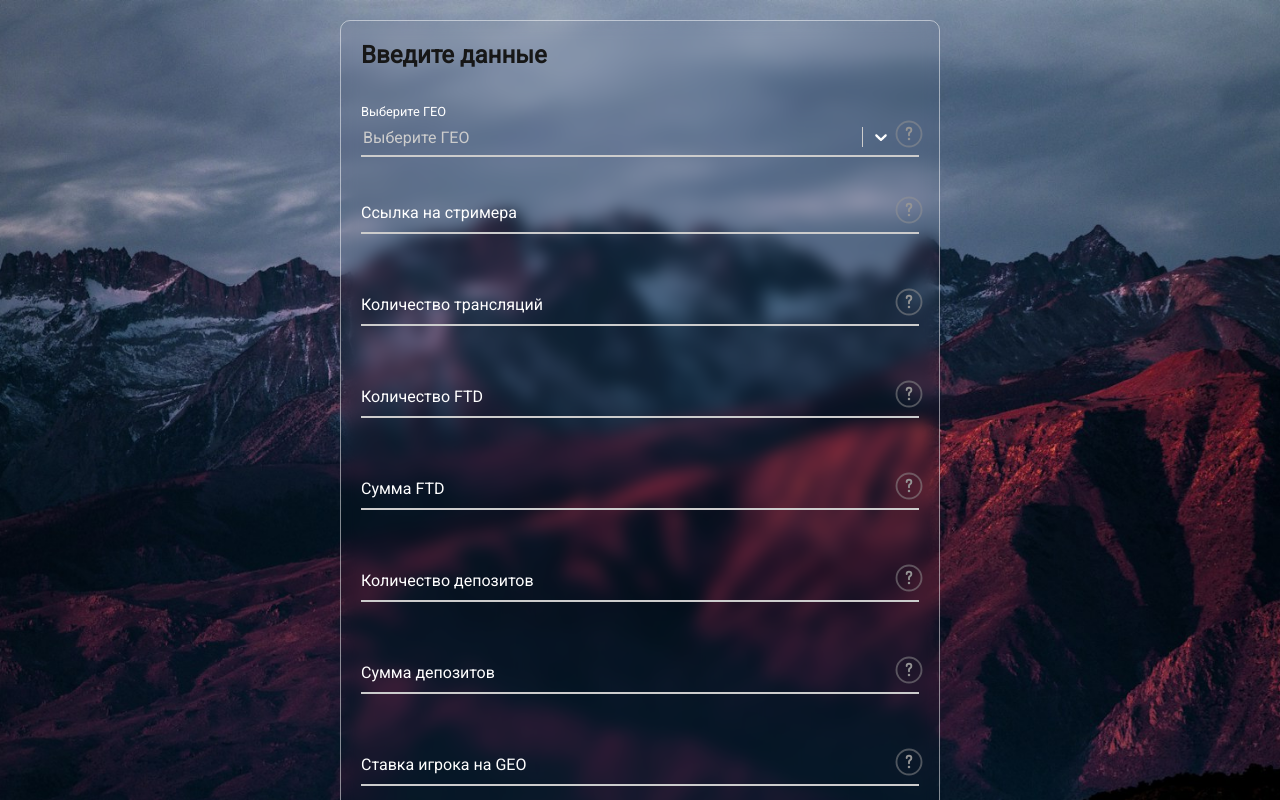
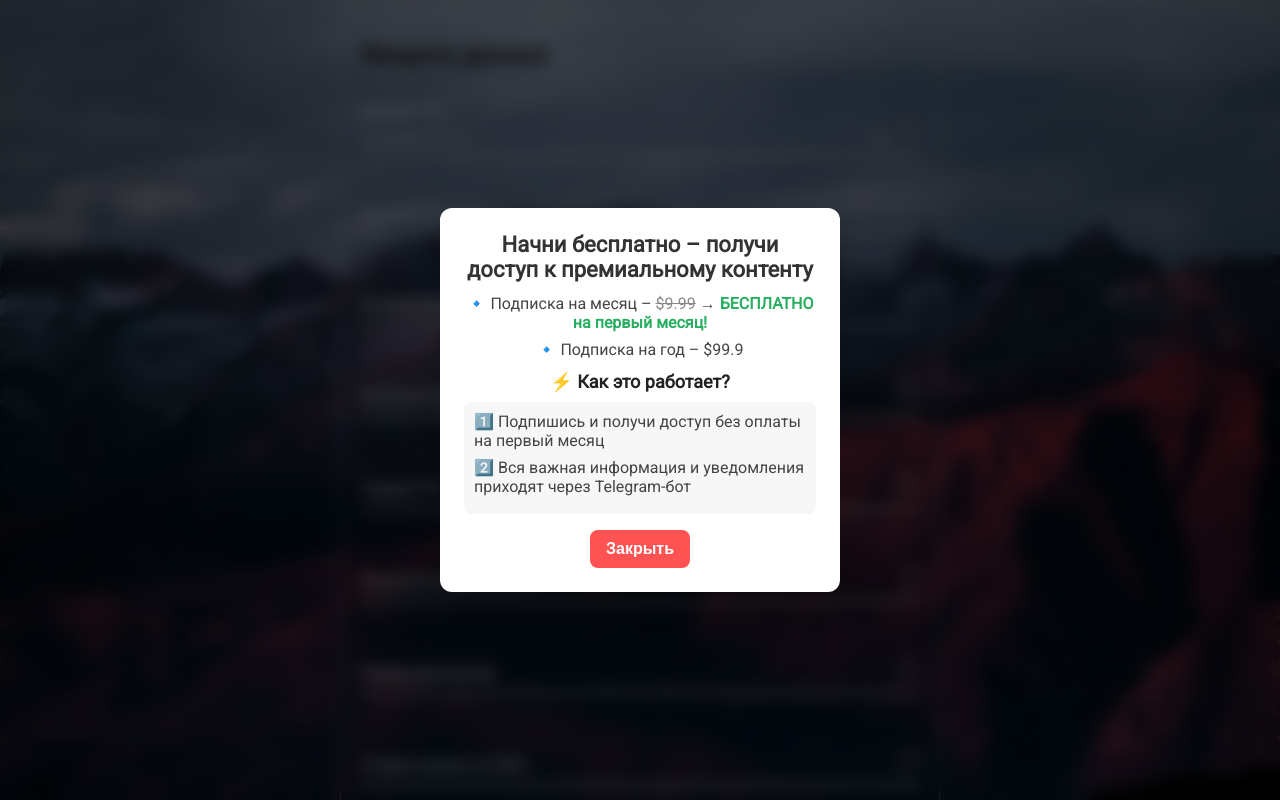
Before and after one commit to MrEwgenius/TgBotStreamers, a Next.js app: page / in a window 1280 px wide. Shown: the top 800 px of the page. Built offline with nearby package versions, Linux system fonts and the light colour scheme.

Commit message:
add Popup

```diff
--- a/src/app/page.jsx
+++ b/src/app/page.jsx
@@ -6,6 +6,7 @@ import GeoSelect from "@/components/Select/GeoSelect";
 import { fieldsConfig } from "@/config/fieldsConfig";
 import { geoOptions } from "@/config/geoOptions";
 import PayButton from "@/components/PayButton/PayButton";
+import { Popup } from "@/components/Popup/Popup";
 
 export default function Home() {
   const [errors, setErrors] = useState({});
@@ -25,6 +26,8 @@ export default function Home() {
   const [results, setResults] = useState(null);
   const [streamerLink, setStreamerLink] = useState("");
   const [activeHint, setActiveHint] = useState(null);
+  const [showPopup, setShowPopup] = useState(false);
+
   const formRef = useRef(null);
   const resultsRef = useRef(null);
 
@@ -158,8 +161,18 @@ export default function Home() {
       resultsRef.current.scrollIntoView({ behavior: "smooth" });
     }
   }, [results]);
+
+  // Проверка первого посещения
+  useEffect(() => {
+    const hasSeenPopup = localStorage.getItem("hasSeenPopup");
+    if (!hasSeenPopup) {
+      setShowPopup(true);
+      localStorage.setItem("hasSeenPopup", "true");
+    }
+  }, []);
   return (
     <div className={styles.container}>
+      {showPopup && <Popup onClose={() => setShowPopup(false)} />}
       <form className={styles.form} onSubmit={handleSubmit}>
         <h2 className={styles.title}>Введите данные</h2>
         <GeoSelect
--- /dev/null
+++ b/src/components/Popup/Popup.jsx
@@ -0,0 +1,26 @@
+import styles from "./Popup.module.scss";
+
+export const Popup = ({ onClose }) => {
+  return (
+    <div className={styles.popupOverlay}>
+      <div className={styles.popupContent}>
+        <h2>Начни бесплатно – получи доступ к премиальному контенту</h2>
+        <p>
+          🔹 Подписка на месяц – <span className={styles.strikeThrough}>$9.99</span>{" "}
+          → <span className={styles.freeHighlight}>БЕСПЛАТНО на первый месяц!</span>
+        </p>
+        <p>🔹 Подписка на год – $99.9</p>
+        <h3>⚡ Как это работает?</h3>
+        <div className={styles.infoContainer}>
+          <p>1️⃣ Подпишись и получи доступ без оплаты на первый месяц</p>
+          <p>
+            2️⃣ Вся важная информация и уведомления приходят через Telegram-бот
+          </p>
+        </div>
+        <button onClick={onClose} className={styles.popupCloseButton}>
+          Закрыть
+        </button>
+      </div>
+    </div>
+  );
+};
--- /dev/null
+++ b/src/components/Popup/Popup.module.scss
@@ -0,0 +1,90 @@
+.popupOverlay {
+    position: fixed;
+    top: 0;
+    left: 0;
+    width: 100%;
+    height: 100%;
+    background: rgba(0, 0, 0, 0.6);
+    display: flex;
+    justify-content: center;
+    align-items: center;
+    z-index: 1000;
+    backdrop-filter: blur(8px);
+    -webkit-backdrop-filter: blur(8px);
+  }
+
+  .popupContent {
+    background: #fff;
+    padding: 24px;
+    border-radius: 12px;
+    box-shadow: 0 10px 30px rgba(0, 0, 0, 0.2);
+    max-width: 400px;
+    text-align: center;
+    animation: fadeIn 0.3s ease-in-out;
+  }
+
+  .popupContent h2 {
+    font-size: 22px;
+    color: #333;
+    margin-bottom: 12px;
+  }
+
+  .popupContent p {
+    font-size: 16px;
+    color: #444;
+    margin-bottom: 8px;
+  }
+
+  .popupContent h3 {
+    font-size: 18px;
+    color: #222;
+    margin-top: 12px;
+  }
+
+  .infoContainer {
+    background: #f7f7f7;
+    padding: 10px;
+    border-radius: 8px;
+    margin-top: 10px;
+    text-align: left;
+  }
+
+  .popupCloseButton {
+    margin-top: 16px;
+    padding: 10px 16px;
+    font-size: 16px;
+    font-weight: bold;
+    color: #fff;
+    background: #ff5252;
+    border: none;
+    border-radius: 8px;
+    cursor: pointer;
+    transition: background 0.3s ease;
+  }
+
+  .popupCloseButton:hover {
+    background: #e04848;
+  }
+
+  /* Анимация появления */
+  @keyframes fadeIn {
+    from {
+      opacity: 0;
+      transform: scale(0.9);
+    }
+    to {
+      opacity: 1;
+      transform: scale(1);
+    }
+  }
+
+  /* Зачеркнутый текст */
+  .strikeThrough {
+    text-decoration: line-through;
+    color: #888;
+  }
+
+  .freeHighlight {
+    color: #27ae60;
+    font-weight: bold;
+  }
```
